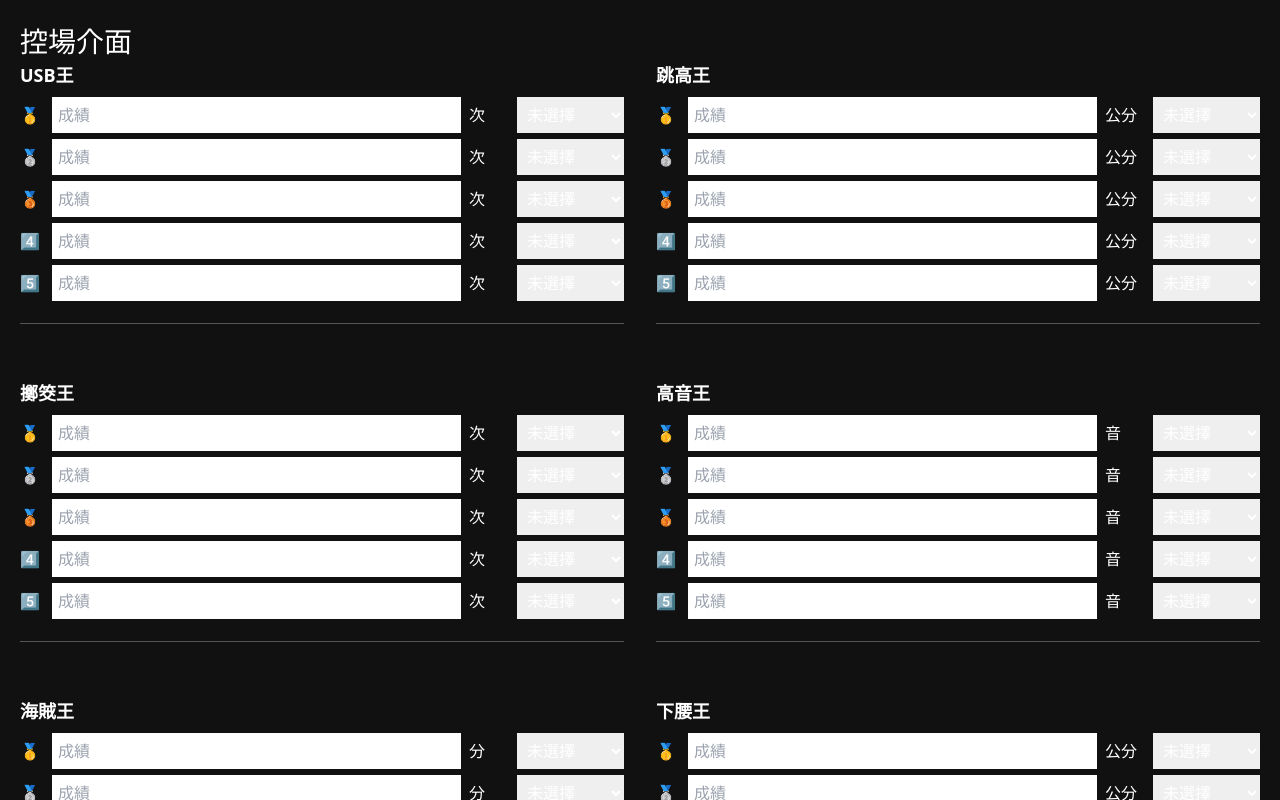
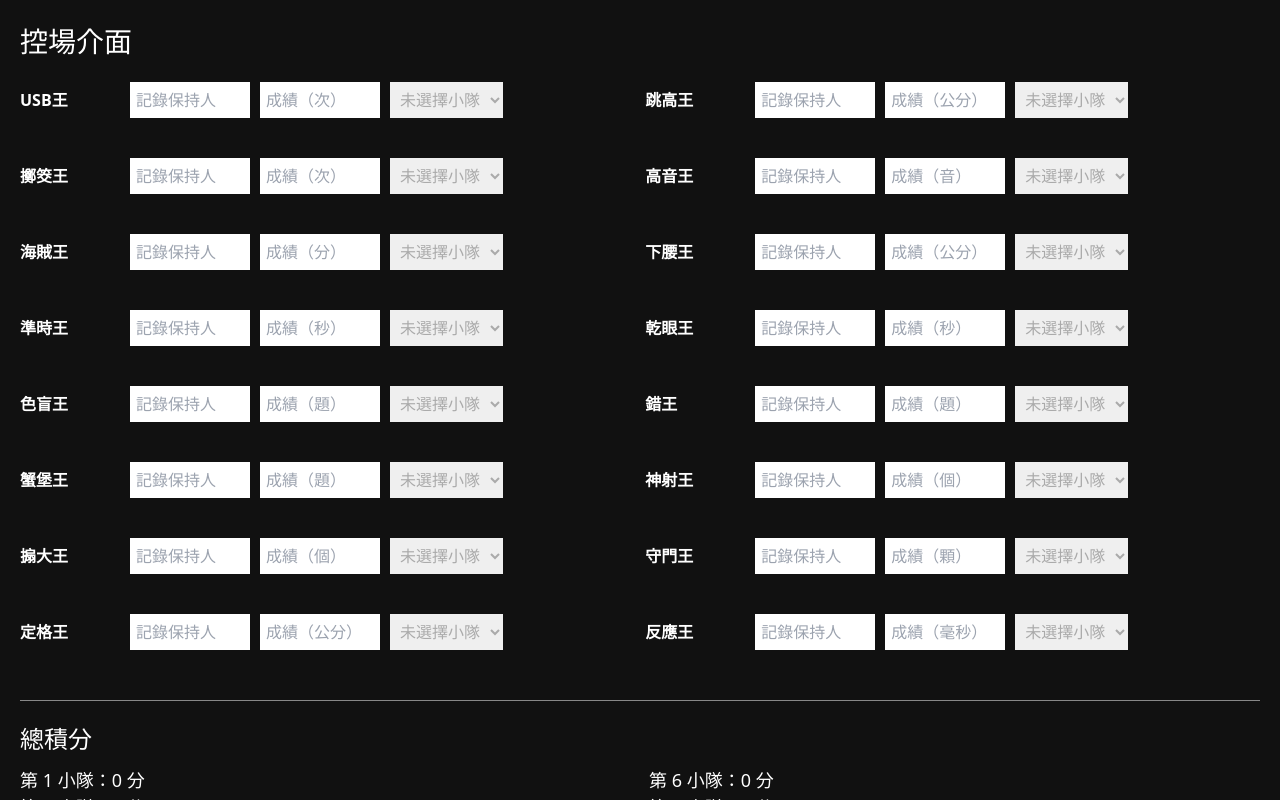
Before and after one commit to shuting72/who-is-yu-gi-oh, a Next.js app: page / in a window 1280 px wide. Shown: the top 800 px of the page. Built offline with nearby package versions, Linux system fonts and the light colour scheme.

Commit message:
更新控場排版、總表樣式與輪播放大，整合完整投影顯示

```diff
--- a/pages/display.js
+++ b/pages/display.js
@@ -1,79 +1,114 @@
-import styles from '../styles/display.module.css'
-import { useEffect, useState } from 'react'
+import styles from '../styles/display.module.css';
+import { useEffect, useState } from 'react';
 
 const stages = [
-  "USB王","跳高王","擲筊王","高音王",
-  "海賊王","下腰王","準時王","乾眼王",
-  "色盲王","錯王","蟹堡王","神射王",
-  "搧大王","守門王","定格王","反應王"
-]
-const icons = [
-  "💾","🔔","🩴","🎵",
-  "🏴‍☠️","📏","⏰","👁️",
-  "🕶️","❌","🍔","🎯",
-  "🪭","🥅","🤖","⚡"
-]
+  { name: "USB王", icon: "💾", unit: "次" },
+  { name: "跳高王", icon: "🔔", unit: "公分" },
+  { name: "擲筊王", icon: "🩴", unit: "次" },
+  { name: "高音王", icon: "🎵", unit: "音" },
+  { name: "海賊王", icon: "🏴‍☠️", unit: "分" },
+  { name: "下腰王", icon: "📏", unit: "公分" },
+  { name: "準時王", icon: "⏰", unit: "秒" },
+  { name: "乾眼王", icon: "👁️", unit: "秒" },
+  { name: "色盲王", icon: "🕶️", unit: "題" },
+  { name: "錯王", icon: "❌", unit: "題" },
+  { name: "蟹堡王", icon: "🍔", unit: "題" },
+  { name: "神射王", icon: "🎯", unit: "個" },
+  { name: "搧大王", icon: "🪭", unit: "個" },
+  { name: "守門王", icon: "🥅", unit: "顆" },
+  { name: "定格王", icon: "🤖", unit: "公分" },
+  { name: "反應王", icon: "⚡", unit: "毫秒" }
+];
 
-export default function Display() {
-  const [idx, setIdx] = useState(0)
-  const [data, setData] = useState({})
+const Display = () => {
+  const [pageIndex, setPageIndex] = useState(0);
+  const [data, setData] = useState({});
 
-  useEffect(()=>{
-    const saved = localStorage.getItem('scoreboard')
-    if(saved) setData(JSON.parse(saved))
-  },[])
+  // 自動切換頁面
+  useEffect(() => {
+    const interval = setInterval(() => {
+      setPageIndex((prev) => (prev + 1) % 9);
+    }, pageIndex === 0 ? 15000 : 7000);
+    return () => clearInterval(interval);
+  }, [pageIndex]);
 
-  useEffect(()=>{
-    const iv = setInterval(()=>{
-      setIdx(i => (i+1)%2)  // 0 顯總表，1 顯輪播
-    }, idx===0?15000:7000)
-    return ()=>clearInterval(iv)
-  },[idx])
+  // 從 localStorage 讀取資料
+  useEffect(() => {
+    const records = localStorage.getItem("records");
+    if (!records) return;
 
-  if(idx===0){
+    const parsed = JSON.parse(records);
+    const grouped = {};
+    parsed.forEach(r => {
+      if (!grouped[r.name]) grouped[r.name] = [];
+      grouped[r.name].push({
+        name: r.holder,
+        score: r.score,
+        unit: r.unit,
+        team: r.team
+      });
+    });
+
+    // 依成績排序
+    for (const k in grouped) {
+      grouped[k] = grouped[k]
+        .filter(r => r.score)
+        .sort((a, b) => parseFloat(b.score) - parseFloat(a.score));
+    }
+
+    setData(grouped);
+  }, []);
+
+  // 🎯 總表畫面（pageIndex = 0）
+  if (pageIndex === 0) {
     return (
       <div className={styles.grid}>
-        {stages.map((s,i)=> {
-          const rec = data[s]?.[0] || {}
+        {stages.map((stage, index) => {
+          const scores = data[stage.name] || [];
+          const top = scores[0] || { name: "--", score: "--", team: "" };
+
+          // 小隊顏色
+          const colors = ["#fff", "red", "orange", "yellow", "#66ff66", "green", "#88f", "blue", "purple", "pink", "#774400"];
+          const color = top.team ? colors[parseInt(top.team)] || "#fff" : "#fff";
+
           return (
-            <div key={s} className={styles.card} style={{backgroundColor: data[s]?.color||'#f00'}}>
-              <div className={styles.stageTitle}>{icons[i]} {s}</div>
-              <div className={styles.score}>
-                成績：{rec.score||"--"}{rec.unit?` ${rec.unit}`:""}
-              </div>
-              <div className={styles.champion}>
-                👑 {rec.name||"--"}
-              </div>
+            <div key={stage.name} className={styles.card} style={{ backgroundColor: color }}>
+              <div className={styles.stageTitle}>{stage.icon} {stage.name}</div>
+              <div className={styles.score}>成績：{top.score}{stage.unit}</div>
+              <div className={styles.champion}>👑 {top.name}</div>
             </div>
-          )
+          );
         })}
       </div>
-    )
+    );
   }
 
-  // 輪播只顯示兩關
-  const left =  idx*2
-  const right = left+1
+  // 🎯 輪播畫面（每頁兩關）
+  const leftIndex = (pageIndex - 1) * 2;
+  const rightIndex = leftIndex + 1;
 
-  const renderBlock = i => {
-    const s = stages[i]
-    const recs = data[s]||[]
+  const renderBlock = (index) => {
+    const stage = stages[index];
+    const records = data[stage.name] || [];
+
     return (
-      <div key={s} className={styles.block}>
-        <div className={styles.stage}>{icons[i]} {s}</div>
-        {recs.slice(0,5).map((r,j)=>(
-          <div key={j} className={styles.entry}>
-            {['🥇','🥈','🥉','4️⃣','5️⃣'][j]} {r.name||"--"} — {r.score||"--"}{r.unit?` ${r.unit}`:""}
+      <div key={stage.name} className={styles.block}>
+        <div className={styles.stage}>{stage.icon} {stage.name}</div>
+        {records.slice(0, 5).map((item, i) => (
+          <div key={i} className={styles.entry}>
+            {["🥇", "🥈", "🥉", "4️⃣", "5️⃣"][i]} {item.name} - {item.score}{stage.unit}
           </div>
         ))}
       </div>
-    )
-  }
+    );
+  };
 
   return (
     <div className={styles.carousel}>
-      {renderBlock(left)}
-      {right<stages.length && renderBlock(right)}
+      {renderBlock(leftIndex)}
+      {rightIndex < stages.length && renderBlock(rightIndex)}
     </div>
-  )
-}
+  );
+};
+
+export default Display;
--- a/pages/index.js
+++ b/pages/index.js
@@ -1,79 +1,121 @@
-import { useEffect, useState } from 'react'
+import { useEffect, useState } from "react";
+
 const defaultRecords = [
-  { name:"USB王",unit:"次"},{ name:"跳高王",unit:"公分"},{ name:"擲筊王",unit:"次"},
-  { name:"高音王",unit:"音"},{ name:"海賊王",unit:"分"},{ name:"下腰王",unit:"公分"},
-  { name:"準時王",unit:"秒"},{ name:"乾眼王",unit:"秒"},{ name:"色盲王",unit:"題"},
-  { name:"錯王",unit:"題"},{ name:"蟹堡王",unit:"題"},{ name:"神射王",unit:"個"},
-  { name:"搧大王",unit:"個"},{ name:"守門王",unit:"顆"},{ name:"定格王",unit:"公分"},
-  { name:"反應王",unit:"毫秒"},
-]
+  { name: "USB王", unit: "次" },
+  { name: "跳高王", unit: "公分" },
+  { name: "擲筊王", unit: "次" },
+  { name: "高音王", unit: "音" },
+  { name: "海賊王", unit: "分" },
+  { name: "下腰王", unit: "公分" },
+  { name: "準時王", unit: "秒" },
+  { name: "乾眼王", unit: "秒" },
+  { name: "色盲王", unit: "題" },
+  { name: "錯王", unit: "題" },
+  { name: "蟹堡王", unit: "題" },
+  { name: "神射王", unit: "個" },
+  { name: "搧大王", unit: "個" },
+  { name: "守門王", unit: "顆" },
+  { name: "定格王", unit: "公分" },
+  { name: "反應王", unit: "毫秒" },
+];
 
 export default function Control() {
-  const [records,setRecords] = useState([])
-  useEffect(()=>{
-    const st = localStorage.getItem('records')
-    if(st) setRecords(JSON.parse(st))
-    else setRecords(defaultRecords.map(r=>({...r,holder:'',score:'',team:''})))
-  },[])
-  const update=(i,f,v)=>{
-    const copy = [...records]
-    copy[i][f]=v
-    setRecords(copy)
-    localStorage.setItem('records',JSON.stringify(copy))
-    localStorage.setItem('broadcast',Date.now())
+  const [records, setRecords] = useState([]);
+
+  useEffect(() => {
+    const stored = localStorage.getItem("records");
+    if (stored) {
+      setRecords(JSON.parse(stored));
+    } else {
+      setRecords(defaultRecords.map(d => ({ ...d, holder: "", score: "", team: "" })));
     }
-  // 計算總積分
-  const teamPoints = Array(10).fill(0)
-  records.forEach(r=>{
-    if(!r.team||!r.score) return
-    const t = Number(r.team)-1
-    // 假設 r.score 用 number 排名好了
-    const n = Number(r.score)
-    // 前五分別給 5,4,3,2,1
-    if(n>0){
-      // 這裡簡化：直接把前五名順序固定放 input 名次檢查後再換
-      teamPoints[t] += 1
+  }, []);
+
+  const update = (index, field, value) => {
+    const updated = [...records];
+    updated[index][field] = value;
+    setRecords(updated);
+    localStorage.setItem("records", JSON.stringify(updated));
+    localStorage.setItem("broadcast", Date.now());
+  };
+
+  const getScoreBoard = () => {
+    const scores = Array(10).fill(0); // index 0 ~ 9 對應第 1~10 隊
+    const group = {};
+
+    records.forEach(r => {
+      if (!r.holder || !r.score || !r.team) return;
+      if (!group[r.name]) group[r.name] = [];
+      group[r.name].push({ ...r });
+    });
+
+    for (const key in group) {
+      const sorted = group[key].sort((a, b) => parseFloat(b.score) - parseFloat(a.score));
+      sorted.slice(0, 5).forEach((item, idx) => {
+        const teamIdx = parseInt(item.team) - 1;
+        if (teamIdx >= 0 && teamIdx < 10) {
+          scores[teamIdx] += 5 - idx;
         }
-  })
+      });
+    }
+    return scores;
+  };
+
+  const scores = getScoreBoard();
 
   return (
-    <div style={{background:'#111',color:'#fff',minHeight:'100vh',padding:'20px'}}>
-      <h2 style={{fontSize:'28px',color:'#fff'}}>控場介面</h2>
-      <div style={{display:'grid',gridTemplateColumns:'1fr 1fr',gap:'32px'}}>
-        {records.map((r,i)=>(
-          <div key={i} style={{marginBottom:'24px',borderBottom:'1px solid #555',paddingBottom:'16px'}}>
-            <div style={{fontWeight:'bold',marginBottom:'8px',fontSize:'18px'}}>{r.name}</div>
-            {[...Array(5)].map((_,j)=>(
-              <div key={j} style={{display:'flex',alignItems:'center',gap:'8px',marginBottom:'6px'}}>
-                <span style={{width:'24px'}}>{['🥇','🥈','🥉','4️⃣','5️⃣'][j]}</span>
+    <div style={{ background: "#111", color: "#fff", minHeight: "100vh", padding: "20px" }}>
+      <h2 style={{ fontSize: "28px", marginBottom: "20px", color: "white" }}>控場介面</h2>
+      <div style={{ display: "flex", flexWrap: "wrap", gap: "30px" }}>
+        {records.map((r, i) => (
+          <div key={i} style={{ width: "48%", display: "flex", alignItems: "center", marginBottom: "10px", gap: "10px" }}>
+            <div style={{ width: "100px", fontWeight: "bold" }}>{r.name}</div>
             <input
-                  value={j===0?r.score: r[`score${j}`]||''}
-                  onChange={e=> update(i,j===0?'score':`score${j}`,e.target.value)}
-                  placeholder="成績"
-                  style={{flex:1,padding:'6px'}}
+              value={r.holder}
+              onChange={(e) => update(i, "holder", e.target.value)}
+              placeholder="記錄保持人"
+              style={{
+                padding: "6px",
+                width: "120px",
+                color: r.holder ? "black" : "#aaa"
+              }}
             />
-                <span style={{minWidth:'40px'}}>{r.unit}</span>
+            <input
+              value={r.score}
+              onChange={(e) => update(i, "score", e.target.value)}
+              placeholder={`成績（${r.unit}）`}
+              style={{
+                padding: "6px",
+                width: "120px",
+                color: r.score ? "black" : "#aaa"
+              }}
+            />
             <select
               value={r.team}
-                  onChange={e=> update(i,'team',e.target.value)}
-                  style={{padding:'6px'}}
+              onChange={(e) => update(i, "team", e.target.value)}
+              style={{
+                padding: "6px",
+                color: r.team ? "black" : "#aaa"
+              }}
             >
-                  <option value="">未選擇</option>
-                  {[...Array(10)].map((_,t)=>(
-                    <option key={t} value={t+1}>第 {t+1} 小隊</option>
+              <option value="">未選擇小隊</option>
+              {[...Array(10)].map((_, t) => (
+                <option key={t + 1} value={t + 1}>第 {t + 1} 小隊</option>
               ))}
             </select>
           </div>
         ))}
       </div>
+
+      {/* 總積分顯示 */}
+      <div style={{ marginTop: "40px", borderTop: "1px solid #888", paddingTop: "20px" }}>
+        <h3 style={{ fontSize: "24px", color: "white", marginBottom: "10px" }}>總積分</h3>
+        <ul style={{ columns: 2, color: "#fff", fontSize: "18px" }}>
+          {scores.map((score, i) => (
+            <li key={i}>第 {i + 1} 小隊：{score} 分</li>
           ))}
-      </div>
-      <div style={{marginTop:'32px',borderTop:'2px solid #444',paddingTop:'16px'}}>
-        <h3 style={{fontSize:'20px'}}>🏆 各隊總積分</h3>
-        {teamPoints.map((p,i)=>(
-          <div key={i} style={{margin:'4px 0'}}>第 {i+1} 小隊：{p} 分</div>
-        ))}
+        </ul>
       </div>
     </div>
-  )
+  );
 }
```
Also changed, not shown: styles/display.module.css (+54 -42 lines). Lines whose indentation alone changed are shown as unchanged.
